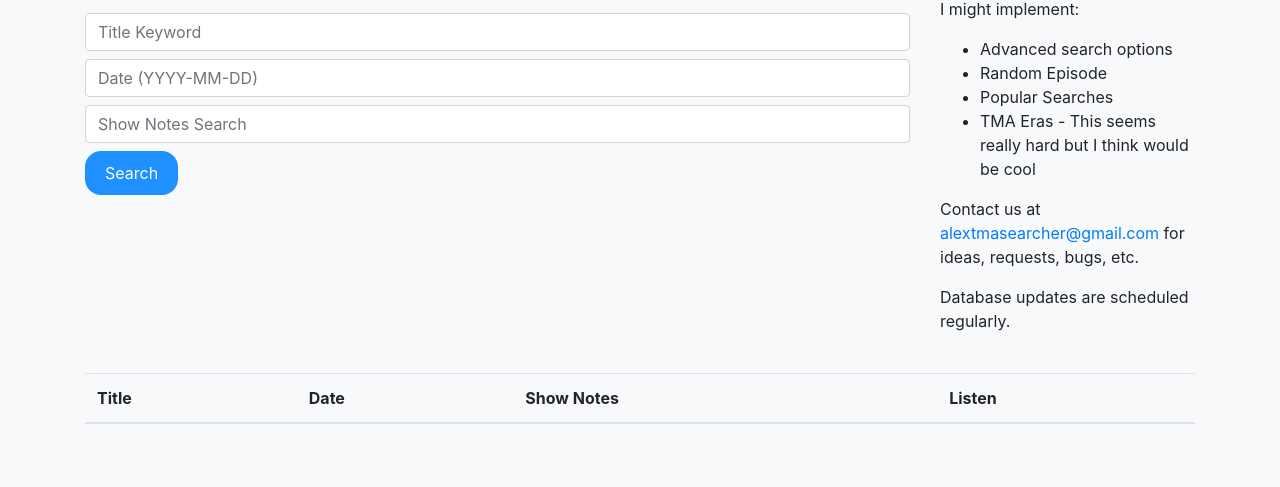
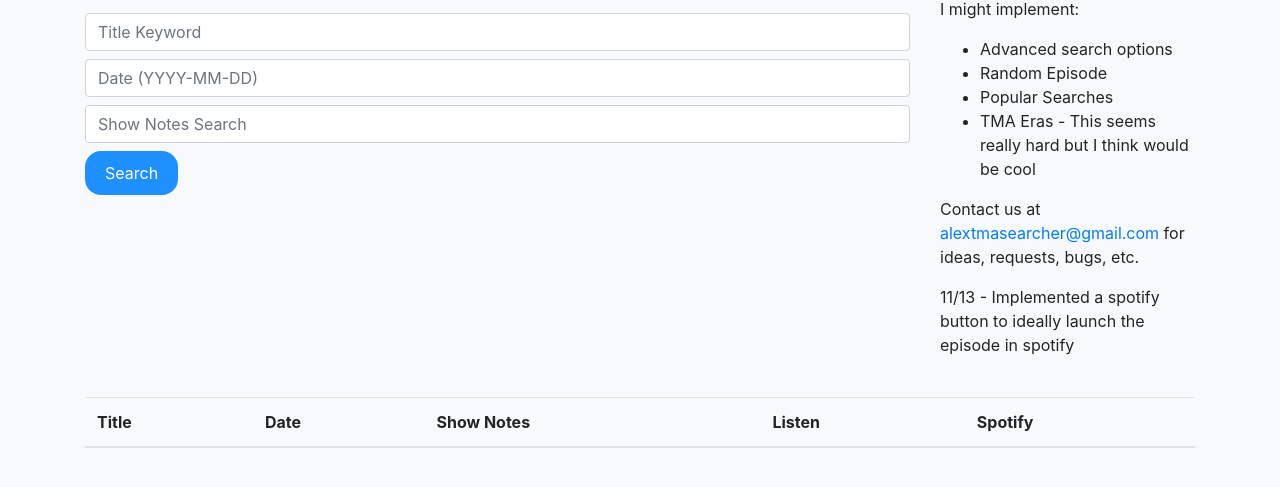
Before and after one commit to axe08/TMASearcher, a Flask app: page / in a window 1280 px wide. Shown: the part 161-648 px from the top of the page. Run offline with Flask 3, Linux system fonts and the light colour scheme; data that the repository does not hold is empty; some libraries are stand-ins or nearby versions.

Commit message:
Spotify functionality Trying to implement a button to open in spotify. This works by searching spotify based on the title of the episode in the db.

```diff
--- a/app.py
+++ b/app.py
@@ -3,9 +3,45 @@ import sqlite3
 from flask import render_template
 from datetime import datetime, timedelta
 import os
+import requests
+from dotenv import load_dotenv
+load_dotenv('spot.env')
+
 
 app = Flask(__name__)
 db_path = os.environ.get('DATABASE_URL', 'TMASTL.db')  # 'TMASTL.db' is the default value if the environment variable is not set
+
+def get_spotify_access_token():
+    client_id = os.environ.get('SPOTIFY_CLIENT_ID')
+    client_secret = os.environ.get('SPOTIFY_CLIENT_SECRET')
+
+    response = requests.post(
+        'https://accounts.spotify.com/api/token',
+        data={'grant_type': 'client_credentials'},
+        auth=(client_id, client_secret)
+    )
+    if response.status_code != 200:
+        raise Exception('Failed to retrieve Spotify access token')
+    return response.json()['access_token']
+
+@app.route('/search_spotify', methods=['GET'])
+def search_spotify():
+    title = request.args.get('title')
+    showId = request.args.get('showId')
+    access_token = get_spotify_access_token()
+
+    headers = {'Authorization': f'Bearer {access_token}'}
+    response = requests.get(f'https://api.spotify.com/v1/shows/{showId}/episodes', headers=headers)
+
+    if response.status_code == 200:
+        episodes = response.json().get('items', [])
+        for episode in episodes:
+            if episode['name'].lower() == title.lower():
+                return jsonify({'spotifyUrl': episode['external_urls']['spotify']})
+
+        return jsonify({'error': 'Episode not found on Spotify'}), 404
+    else:
+        return jsonify({'error': 'Failed to fetch data from Spotify'}), response.status_code
 
 @app.route('/')
 def index():
--- a/templates/index.html
+++ b/templates/index.html
@@ -58,7 +58,7 @@
                         <!-- Add more feature ideas here -->
                     </ul>
                     <p>Contact us at <a href="mailto:alextmasearcher@gmail.com">alextmasearcher@gmail.com</a> for ideas, requests, bugs, etc.</p>
-                    <p>Database updates are scheduled regularly.</p>
+                    <p>11/13 - Implemented a spotify button to ideally launch the episode in spotify</p>
                 </div>
             </div>
             <div id="results" class="mt-4">
@@ -70,6 +70,7 @@
                                 <th onclick="sortTable(1)">Date</th>
                                 <th onclick="sortTable(2)">Show Notes</th>
                                 <th>Listen</th>
+                                <th>Spotify</th>
                             </tr>
                         </thead>
                         <tbody id="resultsBody">
@@ -80,6 +81,50 @@
             </div>
         </div>
     <script>
+    function createTableRow(podcast) {
+        return '<tr>' +
+                    '<td>' + podcast.title + '</td>' +
+                    '<td>' + podcast.date + '</td>' +
+                    '<td>' + podcast.show_notes + '</td>' +
+                    '<td><a href="' + podcast.url + '" class="btn btn-primary">Listen</a></td>' +
+                    '<td><button onclick="searchSpotify(\'' + podcast.title.replace(/'/g, "\\'") + '\')" class="btn btn-secondary">Spotify</button></td>' +
+               '</tr>';
+    }
+function searchSpotify(episodeTitle) {
+    var currentPodcast = $('#currentPodcast').val();
+
+    // Spotify show mappings
+    var spotifyShowIdMap = {
+        'TMA': '5J1llB45yFxThCOZhhY6R9',
+        'Balloon Party': '1ksryirpx66HWJnZFtMEo0',
+        'The Tim McKernan Show': '4cy7U6F2fIlh18fwlMAczC'
+    };
+
+    var spotifyShowId = spotifyShowIdMap[currentPodcast];
+
+    if (!spotifyShowId) {
+        alert('Spotify Show ID not found for the selected podcast.');
+        return;
+    }
+
+    $.ajax({
+        url: '/search_spotify',
+        type: 'get',
+        data: { title: episodeTitle, showId: spotifyShowId },
+        success: function(data) {
+            if (data.spotifyUrl) {
+                window.open(data.spotifyUrl, '_blank');
+            } else {
+                alert('Episode not found on Spotify.');
+            }
+        },
+        error: function() {
+            alert('Error occurred while searching Spotify.');
+        }
+    });
+}
+
+
         function sortTable(n) {
     var table, rows, switching, i, x, y, shouldSwitch, dir, switchcount = 0;
     table = document.getElementById("resultsTable");
@@ -146,18 +191,12 @@
             var resultsBody = $('#resultsBody');
             resultsBody.empty();
             $.each(data, function(index, podcast) {
-                var rowHtml =
-                    '<tr>' +
-                        '<td>' + podcast.title + '</td>' +
-                        '<td>' + podcast.date + '</td>' +
-                        '<td>' + podcast.show_notes + '</td>' +
-                        '<td><a href="' + podcast.url + '" class="btn btn-primary">Listen</a></td>' +
-                    '</tr>';
+                var rowHtml = createTableRow(podcast);
                 resultsBody.append(rowHtml);
             });
         },
         error: function() {
-            $('#resultsBody').html('<tr><td colspan="4">An error has occurred</td></tr>');
+            $('#resultsBody').html('<tr><td colspan="5">An error has occurred</td></tr>');
         }
     });
 }
@@ -174,20 +213,14 @@
         resultsBody.empty(); // Clear the previous results
         // Populate the table with the recent episodes
         $.each(data, function(index, podcast) {
-                        var rowHtml =
-                            '<tr>' +
-                                '<td>' + podcast.title + '</td>' +
-                                '<td>' + podcast.date + '</td>' +
-                                '<td>' + podcast.show_notes + '</td>' +
-                                '<td><a href="' + podcast.url + '" class="btn btn-primary">Listen</a></td>' +
-                            '</tr>';
+            var rowHtml = createTableRow(podcast);
             resultsBody.append(rowHtml);
         });
     },
     error: function() {
         var resultsBody = $('#resultsBody');
         resultsBody.empty();
-                    resultsBody.append('<tr><td colspan="4">An error has occurred</td></tr>');
+        resultsBody.append('<tr><td colspan="5">An error has occurred</td></tr>');
     }
 });
 
@@ -207,13 +240,7 @@
 
                         // Populate the table with the search results
                         $.each(data.podcasts, function(index, podcast) {
-                            var rowHtml =
-                                '<tr>' +
-                                    '<td>' + podcast.title + '</td>' +
-                                    '<td>' + podcast.date + '</td>' +
-                                    '<td>' + podcast.show_notes + '</td>' +
-                                    '<td><a href="' + podcast.url + '" class="btn btn-primary">Listen</a></td>' +
-                                '</tr>';
+    var rowHtml = createTableRow(podcast);
     resultsBody.append(rowHtml);
                         });
                     },
```
Also changed, not shown: 1 other file. Lines whose indentation alone changed are shown as unchanged.
